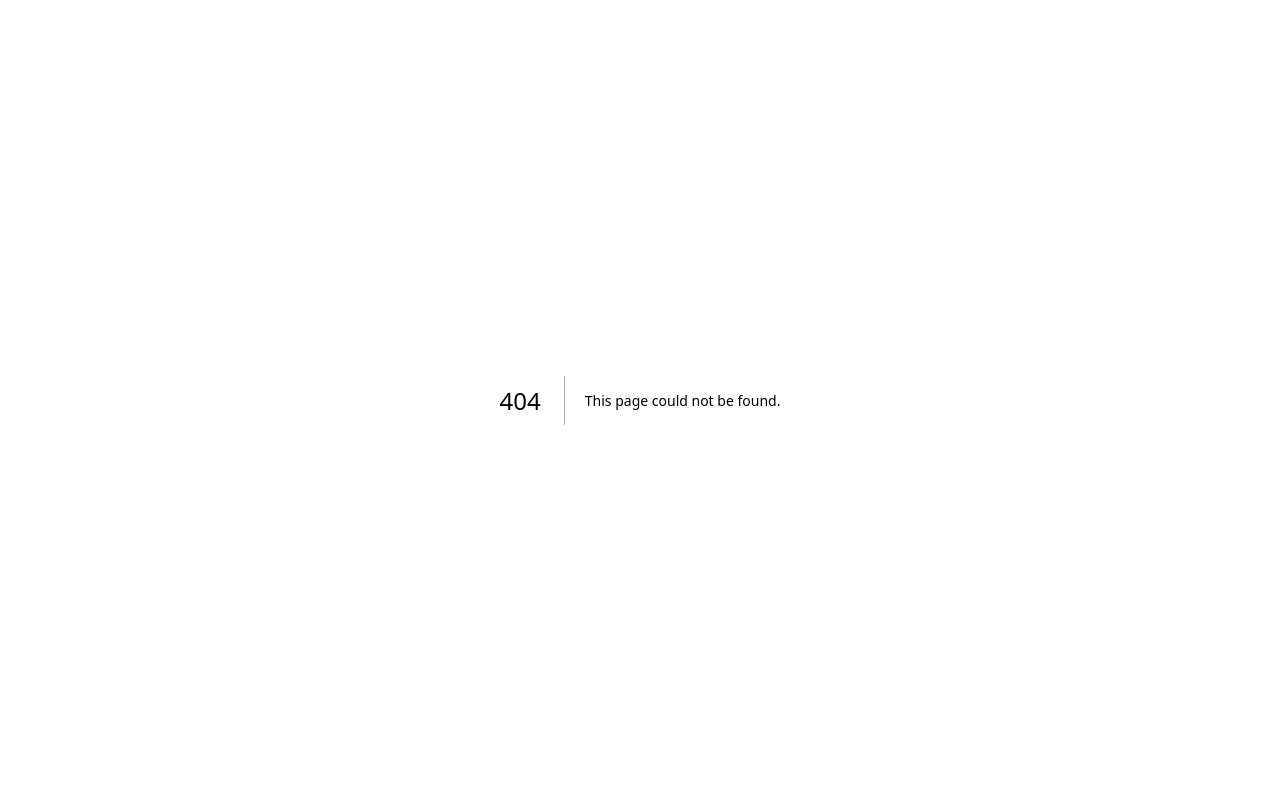
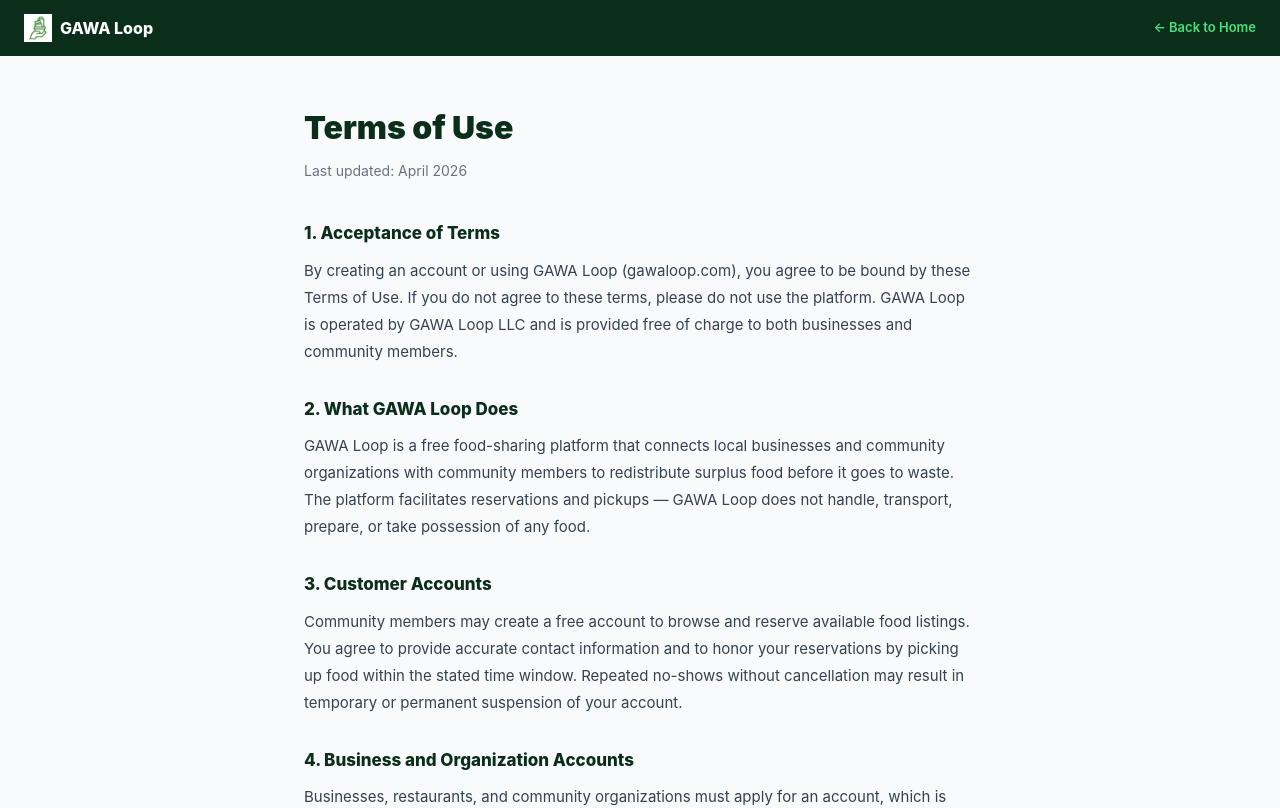
Before and after one commit to jirehandre23/gawa-loop, a Next.js app: page /terms in a window 1280 px wide. Before the commit this address had no page. Shown: the top 808 px of the page. Built offline with nearby package versions, Linux system fonts and the light colour scheme.

Commit message:
Create page.tsx

```diff
--- /dev/null
+++ b/app/terms/page.tsx
@@ -0,0 +1,86 @@
+export default function TermsPage() {
+  return (
+    <div style={{ minHeight: "100vh", background: "#f9fafb", fontFamily: "-apple-system,BlinkMacSystemFont,'Segoe UI',sans-serif" }}>
+
+      {/* NAV */}
+      <nav style={{ background: "#0a2e1a", padding: "0 24px", height: "56px", display: "flex", alignItems: "center", justifyContent: "space-between" }}>
+        <a href="/" style={{ display: "flex", alignItems: "center", gap: "8px", textDecoration: "none" }}>
+          <img src="/gawa-logo-green.png" alt="GAWA Loop" style={{ width: "28px", height: "28px", objectFit: "contain" }}/>
+          <span style={{ color: "#fff", fontWeight: 800, fontSize: "16px" }}>GAWA Loop</span>
+        </a>
+        <a href="/" style={{ color: "#4ade80", fontSize: "13px", fontWeight: 600, textDecoration: "none" }}>← Back to Home</a>
+      </nav>
+
+      <div style={{ maxWidth: "720px", margin: "0 auto", padding: "48px 24px 80px" }}>
+
+        <h1 style={{ fontSize: "32px", fontWeight: 900, color: "#0a2e1a", margin: "0 0 8px" }}>Terms of Use</h1>
+        <p style={{ fontSize: "14px", color: "#6b7280", margin: "0 0 40px" }}>Last updated: April 2026</p>
+
+        {[
+          {
+            title: "1. Acceptance of Terms",
+            body: "By creating an account or using GAWA Loop (gawaloop.com), you agree to be bound by these Terms of Use. If you do not agree to these terms, please do not use the platform. GAWA Loop is operated by GAWA Loop LLC and is provided free of charge to both businesses and community members.",
+          },
+          {
+            title: "2. What GAWA Loop Does",
+            body: "GAWA Loop is a free food-sharing platform that connects local businesses and community organizations with community members to redistribute surplus food before it goes to waste. The platform facilitates reservations and pickups — GAWA Loop does not handle, transport, prepare, or take possession of any food.",
+          },
+          {
+            title: "3. Customer Accounts",
+            body: "Community members may create a free account to browse and reserve available food listings. You agree to provide accurate contact information and to honor your reservations by picking up food within the stated time window. Repeated no-shows without cancellation may result in temporary or permanent suspension of your account.",
+          },
+          {
+            title: "4. Business and Organization Accounts",
+            body: "Businesses, restaurants, and community organizations must apply for an account, which is subject to manual review and approval within 24–48 hours. You agree to only post food that is safe for consumption, properly stored, accurately described, and not expired or contaminated. You agree not to charge any fee to customers for food listed on GAWA Loop.",
+          },
+          {
+            title: "5. Community Organizations (NGOs)",
+            body: "Approved community organizations may both post surplus food and claim food from other businesses on GAWA Loop. All the same food safety and accuracy obligations apply to community organizations as to other business accounts.",
+          },
+          {
+            title: "6. Food Safety",
+            body: "GAWA Loop does not verify, inspect, or take responsibility for the safety, quality, or content of food posted on the platform. By listing food, businesses and organizations accept full responsibility for ensuring that all food is safe for human consumption. By claiming and consuming food, community members acknowledge that GAWA Loop assumes no liability for any illness, injury, or harm arising from food obtained through the platform.",
+          },
+          {
+            title: "7. No-Show Policy",
+            body: "When you reserve food, you are expected to pick it up within your stated arrival window. If you cannot pick up your reservation, you must cancel using the link in your confirmation email so the food can be made available to someone else. Failing to cancel and failing to show up (a 'no-show') is tracked. Repeated no-shows result in escalating suspensions: 3 no-shows (1 week), 6 no-shows (3 weeks), 9 no-shows (8 weeks), and 12 no-shows (permanent ban).",
+          },
+          {
+            title: "8. Prohibited Conduct",
+            body: "You agree not to: post false, misleading, or fraudulent information; post food that is unsafe, expired, or contaminated; use the platform for any commercial purpose other than food sharing; harass, threaten, or discriminate against any user; attempt to circumvent account suspensions or bans; or use the platform in any way that violates applicable law.",
+          },
+          {
+            title: "9. Account Termination",
+            body: "GAWA Loop reserves the right to suspend or permanently ban any account at any time for violations of these terms, fraudulent activity, repeated no-shows, or any conduct deemed harmful to the community.",
+          },
+          {
+            title: "10. Disclaimer of Warranties",
+            body: "GAWA Loop is provided 'as is' without any warranties of any kind. We do not guarantee the availability of food listings, the accuracy of listing descriptions, or the behavior of any user. The platform may be unavailable at times due to maintenance or technical issues.",
+          },
+          {
+            title: "11. Limitation of Liability",
+            body: "To the fullest extent permitted by law, GAWA Loop and its founders, employees, and affiliates shall not be liable for any indirect, incidental, special, or consequential damages arising from your use of the platform, including but not limited to illness from food, missed pickups, or account suspension.",
+          },
+          {
+            title: "12. Changes to These Terms",
+            body: "We may update these Terms of Use from time to time. Continued use of the platform after changes are posted constitutes your acceptance of the updated terms. We will update the 'Last updated' date at the top of this page when changes are made.",
+          },
+          {
+            title: "13. Contact",
+            body: "If you have questions about these Terms of Use, please contact us at admin@gawaloop.com.",
+          },
+        ].map((section, i) => (
+          <div key={i} style={{ marginBottom: "32px" }}>
+            <h2 style={{ fontSize: "17px", fontWeight: 800, color: "#0a2e1a", margin: "0 0 10px" }}>{section.title}</h2>
+            <p style={{ fontSize: "15px", color: "#374151", lineHeight: 1.8, margin: 0 }}>{section.body}</p>
+          </div>
+        ))}
+
+        <div style={{ borderTop: "1px solid #e5e7eb", paddingTop: "32px", display: "flex", gap: "24px", flexWrap: "wrap" }}>
+          <a href="/privacy" style={{ color: "#16a34a", fontWeight: 600, textDecoration: "none", fontSize: "14px" }}>Privacy Policy →</a>
+          <a href="mailto:admin@gawaloop.com" style={{ color: "#6b7280", textDecoration: "none", fontSize: "14px" }}>admin@gawaloop.com</a>
+        </div>
+      </div>
+    </div>
+  );
+}
```
